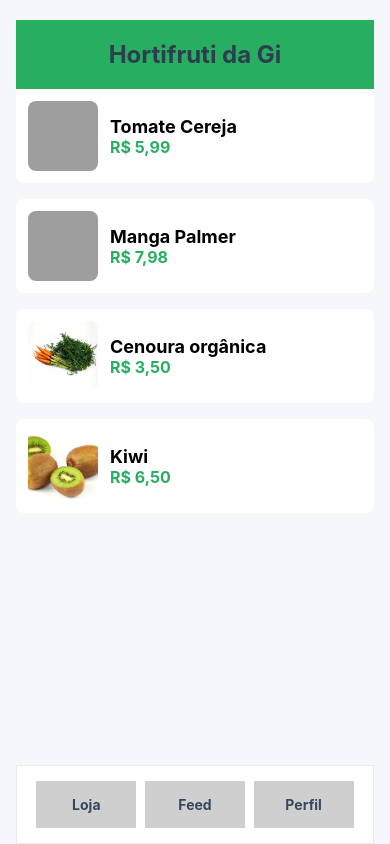
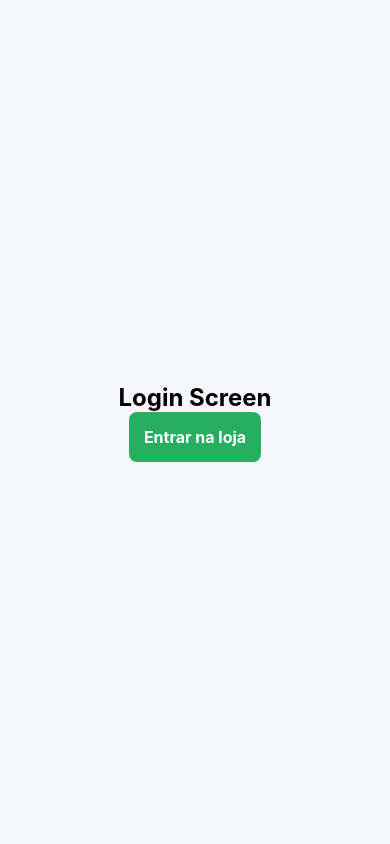
Before and after one commit to prof-salu/hortifruti_20262, a React Native app: screen /Login in a window 390 px wide. Built offline with nearby package versions, Linux system fonts and the light colour scheme; grey boxes are pictures that could not be loaded.

Commit message:
mod06 [incompleto]

```diff
--- a/App.js
+++ b/App.js
@@ -1,86 +1,37 @@
 import { StatusBar } from 'expo-status-bar';
-import { StyleSheet, Text, View, Image, Button, ScrollView,
-         Platform, Alert, TouchableOpacity } from 'react-native';
 import {SafeAreaProvider, SafeAreaView}
                           from 'react-native-safe-area-context';
-import CardProduto from './src/componentes/CardProduto';
 
+//1. Importando as bibliotecas de navegação
+import { NavigationContainer } from '@react-navigation/native';
+import { createBottomTabNavigator } from '@react-navigation/bottom-tabs';
+import { createNativeStackNavigator } from '@react-navigation/native-stack';
+import { Ionicons} from '@expo/vector-icons';
+
+//2. Importando as telas
+import LoginScreen from './src/telas/LoginScreen';
+import PerfilScreen from './src/telas/PerfilScreen';
+import FeedScreen from './src/telas/FeedScreen';
+import CatalogoScreen from './src/telas/CatalogoScreen';
+
+//3. Criando os navegadores
+const Stack = createNativeStackNavigator();
+const Tab = createBottomTabNavigator();
+
+//4. Configurando a pilha de navegação
 export default function App() {
-
-  function exibeMensagem(msg){
-    if(Platform.OS == 'android' || Platform.OS == 'ios'){
-      Alert.alert('Tela acessada', msg);
-    }else if (Platform.OS == 'web'){
-      alert(msg);
-    }
-  }
-
-
   return (
     <SafeAreaProvider>
-      <SafeAreaView style={styles.container}>
-        <StatusBar style='dark' />
+      <StatusBar style='dark' />
+      <NavigationContainer>
+        <Stack.Navigator>
+          <Stack.Screen name='Login' component={LoginScreen}
+                        options={{headerShown: false}}/>
 
-        <Text style={styles.titulo}>Hortifruti da Gi</Text>
-
-        <ScrollView>
-          <CardProduto
-            nome = 'Tomate Cereja'
-            preco = '5,99'
-            imagem={{uri: 'https://papelsemente.com.br/wp-content/uploads/2017/09/1609_tomate_cereja_2.jpg'}}/>
-
-          <CardProduto
-            nome = 'Manga Palmer'
-            preco = '7,98'
-            imagem={{uri: 'https://assets.ibecom.com.br/ib.item.image.large/l-304ceaf857804a688a85e006db9fa94e.png'}}/>
-
-          <CardProduto
-            nome = 'Cenoura orgânica'
-            preco= '3,50'
-            imagem={require('./assets/cenoura.jpeg')}/>
-
-          <CardProduto
-            nome = 'Kiwi'
-            preco= '6,50'
-            imagem={require('./assets/kiwi.jpg')}/>
-        </ScrollView>
-
-        <View style={styles.containerBotoes}>
-          <TouchableOpacity style={styles.botao} onPress={() => exibeMensagem('Loja')}>
-            <Text style={styles.textoBotao}>Loja</Text>
-          </TouchableOpacity>
-
-          <TouchableOpacity style={styles.botao}  onPress={() => exibeMensagem('Feed')}>
-            <Text style={styles.textoBotao} >Feed</Text>
-          </TouchableOpacity>
-
-          <TouchableOpacity style={styles.botao} onPress={() => exibeMensagem('Perfil')}>
-            <Text style={styles.textoBotao}>Perfil</Text>
-          </TouchableOpacity>
-        </View>
-      </SafeAreaView>
+          <Stack.Screen name='Catalogo' component={CatalogoScreen}/>
+          <Stack.Screen name='Feed' component={FeedScreen}/>
+        </Stack.Navigator>
+      </NavigationContainer>
     </SafeAreaProvider>
   );
 }
-
-const styles = StyleSheet.create({
-  container: {
-    flex: 1, backgroundColor: '#F5F7FA', paddingHorizontal: 16
-  },
-  titulo: {
-    fontSize: 24, fontWeight: 'bold', marginTop: 20, backgroundColor: '#27AE60',
-    color: '#2C3E50', padding: 20, textAlign: 'center',
-  },
-  //alignItens ==> centralizar Horizontalmente
-  //justifyContent ==> centralizar Verticalmente
-  containerBotoes: {
-    flexDirection: 'row', backgroundColor: '#fff', padding: 15,
-    justifyContent: 'space-around', borderColor: '#EAEAEA', borderWidth:1,
-  },
-  botao: {
-    padding: 15, alignItems: 'center', backgroundColor: '#cfcfcf', width: 100
-  },
-  textoBotao: {
-    fontSize: 14, color: '#34495E', fontWeight: 'bold',
-  }
-});
--- a/package.json
+++ b/package.json
@@ -10,12 +10,16 @@
   },
   "dependencies": {
     "@expo/metro-runtime": "~6.1.2",
+    "@react-navigation/bottom-tabs": "^7.18.18",
+    "@react-navigation/native": "^7.3.18",
+    "@react-navigation/native-stack": "^7.18.10",
     "expo": "~54.0.36",
     "expo-status-bar": "~3.0.9",
     "react": "19.1.0",
     "react-dom": "19.1.0",
     "react-native": "0.81.5",
     "react-native-safe-area-context": "~5.6.0",
+    "react-native-screens": "~4.16.0",
     "react-native-web": "^0.21.0"
   },
   "private": true
--- /dev/null
+++ b/src/telas/CatalogoScreen.js
@@ -0,0 +1,18 @@
+import {View, Text, StyleSheet} from 'react-native';
+
+export default function CatalogoScreen(){
+    return(
+        <View style={styles.container}>
+            <Text style={styles.titulo}>Catálogo da Loja</Text>
+        </View>
+    )
+}
+
+const styles = StyleSheet.create({
+    container: {
+        flex: 1, justifyContent: 'center', alignItems: 'center',
+        backgroundColor: '#F5F7FA',
+    }, titulo: {
+        fontSize: 24, fontWeight: 'bold',
+    }
+})
--- /dev/null
+++ b/src/telas/FeedScreen.js
@@ -0,0 +1,18 @@
+import {View, Text, StyleSheet} from 'react-native';
+
+export default function FeedScreen(){
+    return(
+        <View style={styles.container}>
+            <Text style={styles.titulo}>Feed de notícias</Text>
+        </View>
+    )
+}
+
+const styles = StyleSheet.create({
+    container: {
+        flex: 1, justifyContent: 'center', alignItems: 'center',
+        backgroundColor: '#F5F7FA',
+    }, titulo: {
+        fontSize: 24, fontWeight: 'bold',
+    }
+})
--- /dev/null
+++ b/src/telas/LoginScreen.js
@@ -0,0 +1,30 @@
+import {View, Text, StyleSheet, TouchableOpacity} from 'react-native';
+
+export default function LoginScreen({navigation}){
+    function fazerLogin(){
+        navigation.navigate('Catalogo');
+    }
+
+    return(
+        <View style={styles.container}>
+            <Text style={styles.titulo}>Login Screen</Text>
+
+            <TouchableOpacity style={styles.botao} onPress={fazerLogin}>
+                <Text style={styles.textoBotao}>Entrar na loja</Text>
+            </TouchableOpacity>
+        </View>
+    )
+}
+
+const styles = StyleSheet.create({
+    container: {
+        flex: 1, justifyContent: 'center', alignItems: 'center',
+        backgroundColor: '#F5F7FA',
+    }, titulo: {
+        fontSize: 24, fontWeight: 'bold',
+    }, botao:{
+        backgroundColor: '#27AE60', padding: 15, borderRadius: 8,
+    }, textoBotao: {
+        color: 'white', fontWeight: 'bold', fontSize: 16,
+    }
+})
--- /dev/null
+++ b/src/telas/PerfilScreen.js
@@ -0,0 +1,18 @@
+import {View, Text, StyleSheet} from 'react-native';
+
+export default function PerfilScreen(){
+    return(
+        <View style={styles.container}>
+            <Text style={styles.titulo}>Perfil do cliente</Text>
+        </View>
+    )
+}
+
+const styles = StyleSheet.create({
+    container: {
+        flex: 1, justifyContent: 'center', alignItems: 'center',
+        backgroundColor: '#F5F7FA',
+    }, titulo: {
+        fontSize: 24, fontWeight: 'bold',
+    }
+})
```
Also changed, not shown: 1 other file (tests, documents, lock files or other folders).
